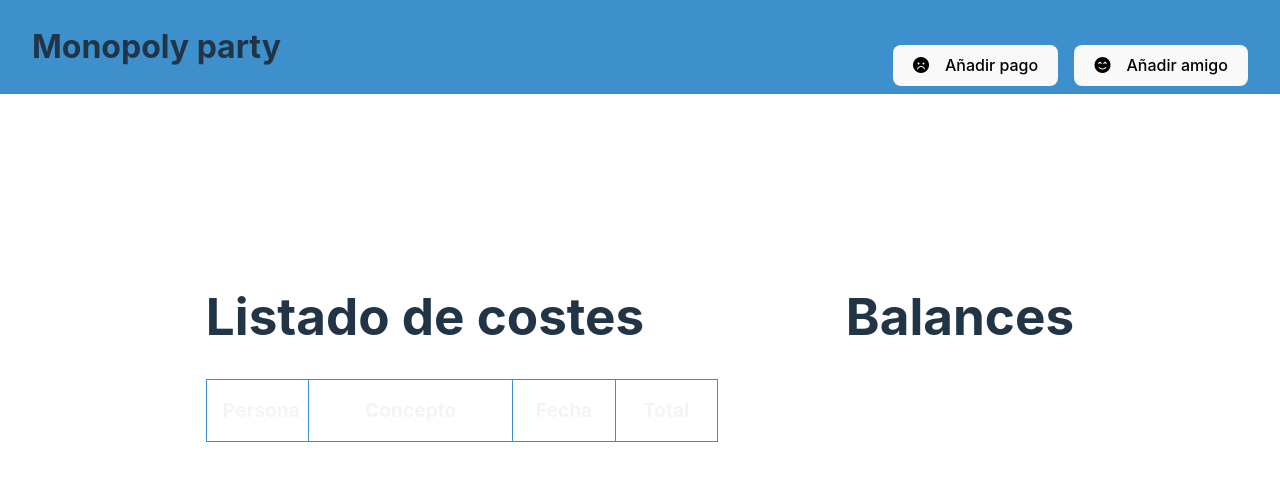
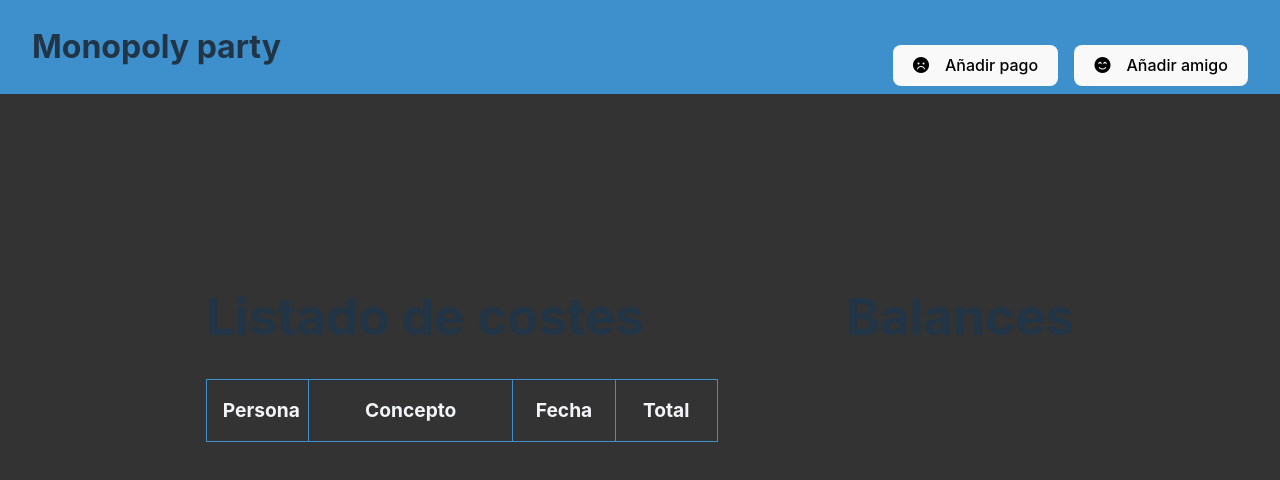
Before and after one commit to EliRodrEs/shared_costs, a React (Vite) app: page / in a window 1280 px wide. Shown: the top 480 px of the page. Built offline with nearby package versions, Linux system fonts and the light colour scheme.

Commit message:
Fix bg color

```diff
--- a/src/App.css
+++ b/src/App.css
@@ -22,6 +22,7 @@
   display: flex;
   flex-direction: column;
   row-gap: 10rem;
+  background-color: var(--txt-color);
 }
 
 main {
```
